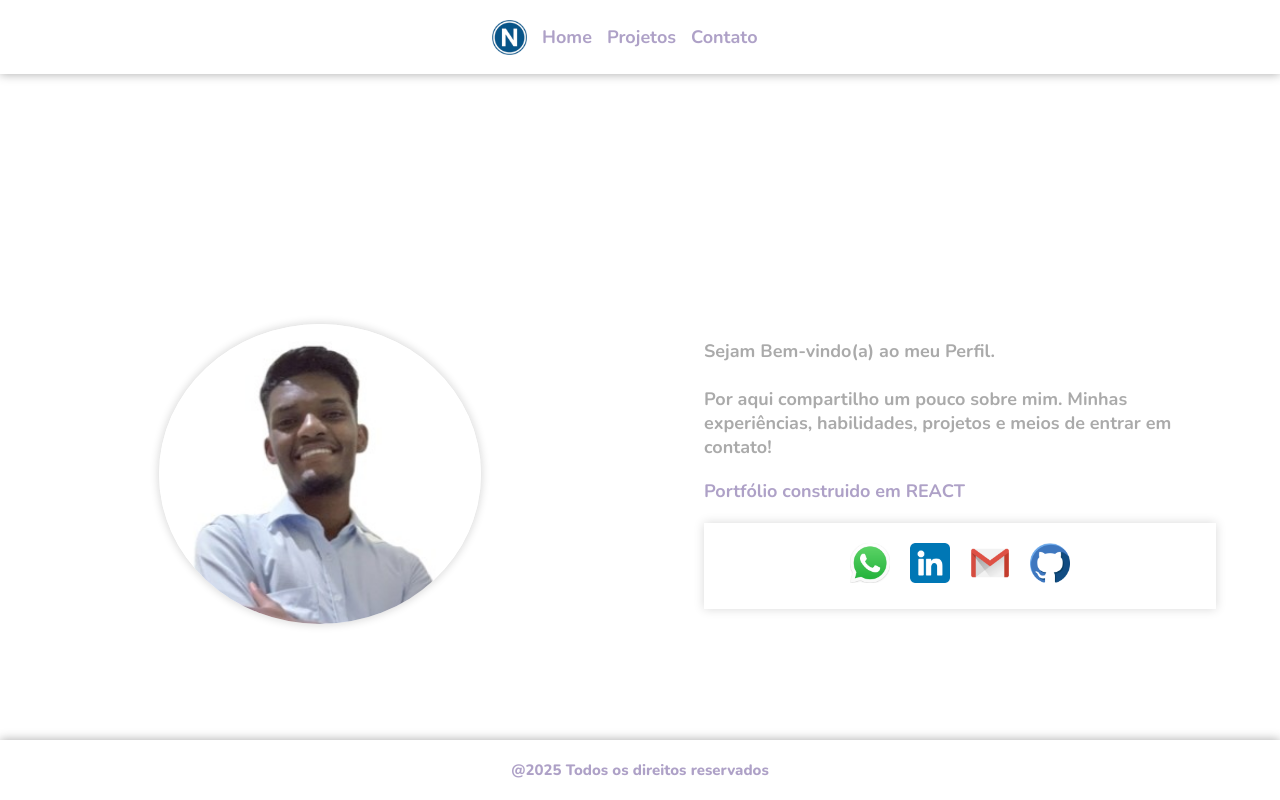
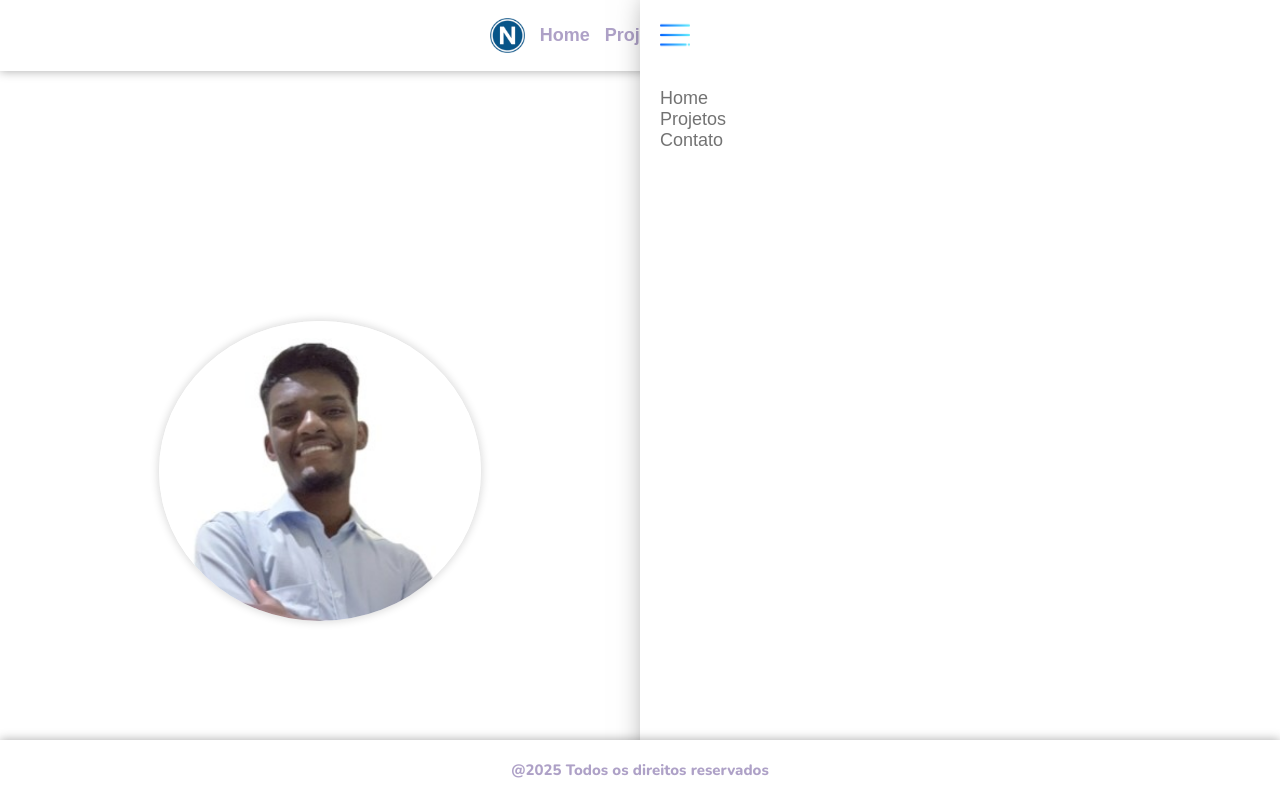
Before and after one commit to eunathan098/React-Portfolio-V1, a React (Vite) app: page /React-Portfolio-V1/home in a window 1280 px wide. Built offline with nearby package versions, Linux system fonts and the light colour scheme.

Commit message:
Ajuste de tamanhp de projetos e criação de Menu

```diff
--- /dev/null
+++ b/src/components/Menu-Mobile.css
@@ -0,0 +1,60 @@
+*{
+    padding: 0;
+    margin: 0;
+    box-sizing: border-box;
+    font-family: Arial, Helvetica, sans-serif;
+}
+
+.container-menu-mobile{
+    display: flex;
+    position: absolute;
+    text-align: center;
+    align-items: center;
+    justify-content: center;
+    background-color: #fff;
+    height: 100%;
+    width: 50%;
+    top: 0;
+    left: 50%;
+    box-shadow: 10px 0px 30px 0px rgba(0, 0, 0, 0.52);
+}
+
+.container-navigation-mobile{
+    display: flex;
+    text-align: left;
+    justify-content: left;
+    top: 0;
+    position: absolute;
+    width: 100%;
+    height: 100%;
+    flex-direction: column;
+}
+
+.container-navigation-mobile ul{
+    display: flex;
+    flex-direction: column;
+}
+
+.container-navigation-mobile ul li a{
+    padding-top: 50px;
+    padding-left: 20px;
+    text-decoration: none;
+    list-style: none;
+    color: rgba(0, 0, 0, 0.552);
+    margin-bottom: 20px;
+}
+
+.container-icon-menu{
+    display: flex;
+    text-align: left;
+    align-items: left;
+    justify-content: left;
+    height: 11%;
+    width: 100%;
+    padding-top: 20px;
+    padding-left: 20px;
+}
+
+#icon-menu-mobile{
+    height: 30px;
+}
--- /dev/null
+++ b/src/components/Menu-Mobile.tsx
@@ -0,0 +1,23 @@
+import './Menu-Mobile.css';
+import iconeMenuMobile from '../assets/menu-de-hamburguer.png';
+
+function MenuMobile(){
+    return(
+        <>
+            <div className="container-menu-mobile">
+                <div className="container-navigation-mobile">
+                    <div className="container-icon-menu">
+                        <img src={iconeMenuMobile} alt="" id='icon-menu-mobile' />
+                    </div>
+                    <ul>
+                        <li className=""> <a href="#"> Home </a></li>
+                        <li className=""> <a href="#"> Projetos </a></li>
+                        <li className=""> <a href="#"> Contato </a></li>
+                    </ul>
+                </div>
+            </div>
+
+        </>
+    )
+}
+export default MenuMobile
--- a/src/components/NavBar.css
+++ b/src/components/NavBar.css
@@ -31,3 +31,9 @@ nav ul{
 #logo-perfil{
     height: 35px;
 }
+
+#menu-hamburguer{
+    display: none;
+    height: 30px;
+    cursor: pointer;
+}
--- a/src/components/NavBar.tsx
+++ b/src/components/NavBar.tsx
@@ -1,6 +1,6 @@
 import './NavBar.css';
 import logoPerfil from '../assets/logo-perfil.png';
-// import Principal from '../pages/Principal';
+import iconMenuHamburguer from '../assets/menu-de-hamburguer.png';
 import { Link } from 'react-router-dom';
 
 function NavBar(){
@@ -14,6 +14,7 @@ function NavBar(){
                     <li> <Link to="/contato" className='navigation'> Contato</Link> </li>
                 </ul>
             </nav>
+            <img src={iconMenuHamburguer} alt="icone-menu" id='menu-hamburguer'/>
         </div>
     )
 }
--- a/src/pages/Contato.css
+++ b/src/pages/Contato.css
@@ -9,13 +9,14 @@
   /* Container principal */
   .container-content-contato {
     display: flex;
+    padding-top: 30px;
+    padding-bottom: 60px;
     flex-direction: column;
     align-items: center;
     justify-content: center;
     text-align: center;
-    height: 100vh;
+    height: 100%;
     width: 100%;
-    padding: 20px;
   }
 
   /* Formulário */
@@ -105,6 +106,10 @@
       width: 90%;
     }
 
+    .container-form-header h1 {
+      font-size: 25px;
+    }
+
     label span {
       font-size: 16px;
     }
--- a/src/pages/Contato.tsx
+++ b/src/pages/Contato.tsx
@@ -3,7 +3,6 @@ import Header from "../components/Header"
 
 // import CSS
 import './Contato.css';
-
 
 function Contato(){
     return(
@@ -11,9 +10,11 @@ function Contato(){
           <Header></Header>
             <div className="container-content-contato">
               <div className="container-form">
+
                 <div className="container-form-header">
                   <h1> Entre em contato </h1>
                 </div>
+
                   <form action="">
                     <label>
                       <div className="name-input">
--- a/src/pages/Home.tsx
+++ b/src/pages/Home.tsx
@@ -19,6 +19,7 @@ import iconeReact from '../assets/logo-react.jpeg'
 import iconeNodeJs from '../assets/logo-nodejs.jpeg'
 import iconePostgres from '../assets/logo-postgres.jpeg'
 import iconeAPI from '../assets/logo-api-rest.jpeg'
+import MenuMobile from "../components/Menu-Mobile"
 
 function Home(){
     return(
@@ -66,12 +67,15 @@ function Home(){
                     </div>
                 </div>
 
+                {/* Menu Mobile */}
+                <MenuMobile></MenuMobile>
+
                 <div className="container-sobre-home">
                     <div className="container sobre">
                         <img src={imgProgramer} alt="imgProgramer" id="img-perfil-home"/>
                         <div className="container-txt">
                             <p className="txt">
-                            Olá, muito prazer, sou o Nathan!  😉 <br></br><br></br>
+                            Olá, muito prazer, sou o Nathan! 😉 <br></br><br></br>
 
                             Desenvolvedor Full Stack atualmente estudando Análise e Desenvolvimento de Sistemas
                             e com cursos complementares de especialização na área de TI.<br></br>
--- a/src/pages/Principal.tsx
+++ b/src/pages/Principal.tsx
@@ -4,6 +4,7 @@ import "../components/Principal.css";
 import imgPerfil from '../assets/nathanlogo.png';
 import logoGithub from '../assets/github.png';
 import logoWhatsApp from '../assets/whatsapp (1).png';
+import MenuMobile from "../components/Menu-Mobile";
 
 function Principal() {
   const navigate = useNavigate();
@@ -17,10 +18,10 @@ function Principal() {
     }, 3000);
   }
 
-
-
   return (
     <>
+      <MenuMobile></MenuMobile>
+
       <div className="container-content">
         <div className="container-header-navigation">
       <ul className="navigation-principal">
@@ -53,6 +54,7 @@ function Principal() {
       </div>
     </>
   );
+
 }
 
 export default Principal;
--- a/src/pages/Projetos.css
+++ b/src/pages/Projetos.css
@@ -15,7 +15,7 @@ body, html {
   flex-direction: column;
   align-items: center;
   justify-content: center;
-  min-height: 100vh; /* Altura mínima para cobrir a tela, mas permite crescer */
+  min-height: 100vh;
   width: 100%;
   padding: 20px;
   box-sizing: border-box;
@@ -35,8 +35,8 @@ body, html {
   display: flex;
   align-items: center;
   justify-content: center;
-  height: 200px;
-  width: 300px;
+  height: 300px;
+  width: 400px;
   background-color: #fff;
   color: white;
   font-weight: bold;
@@ -45,6 +45,7 @@ body, html {
   transition: transform 0.3s ease;
   cursor: pointer;
   flex-direction: column;
+  margin-bottom: 50px;
 }
 
 .projeto:hover {
@@ -58,6 +59,7 @@ body, html {
   top: 0;
   position: relative;
   object-fit: cover;
+  margin-bottom: 20px;
 }
 
 #inDeveloper {
@@ -78,7 +80,6 @@ body, html {
   padding: 10px;
   width: 100px;
   border-radius: 10px;
-  margin: 5px;
   color: #fff;
   background-color: rgba(90, 36, 199, 0.8);
   font-family: "Nunito", sans-serif;
@@ -94,8 +95,8 @@ body, html {
 /* 📱 Mobile Responsiveness */
 @media (max-width: 768px) {
   .container-projetos-content {
-    padding-top: 100px; /* Deixe espaço pro Header se for fixo */
-    padding-bottom: 100px; /* Deixe espaço pro Footer */
+    padding-top: 100px;
+    padding-bottom: 100px;
   }
 
   .projeto {
```
Also changed, not shown: src/assets/menu-de-hamburguer.png (added).
